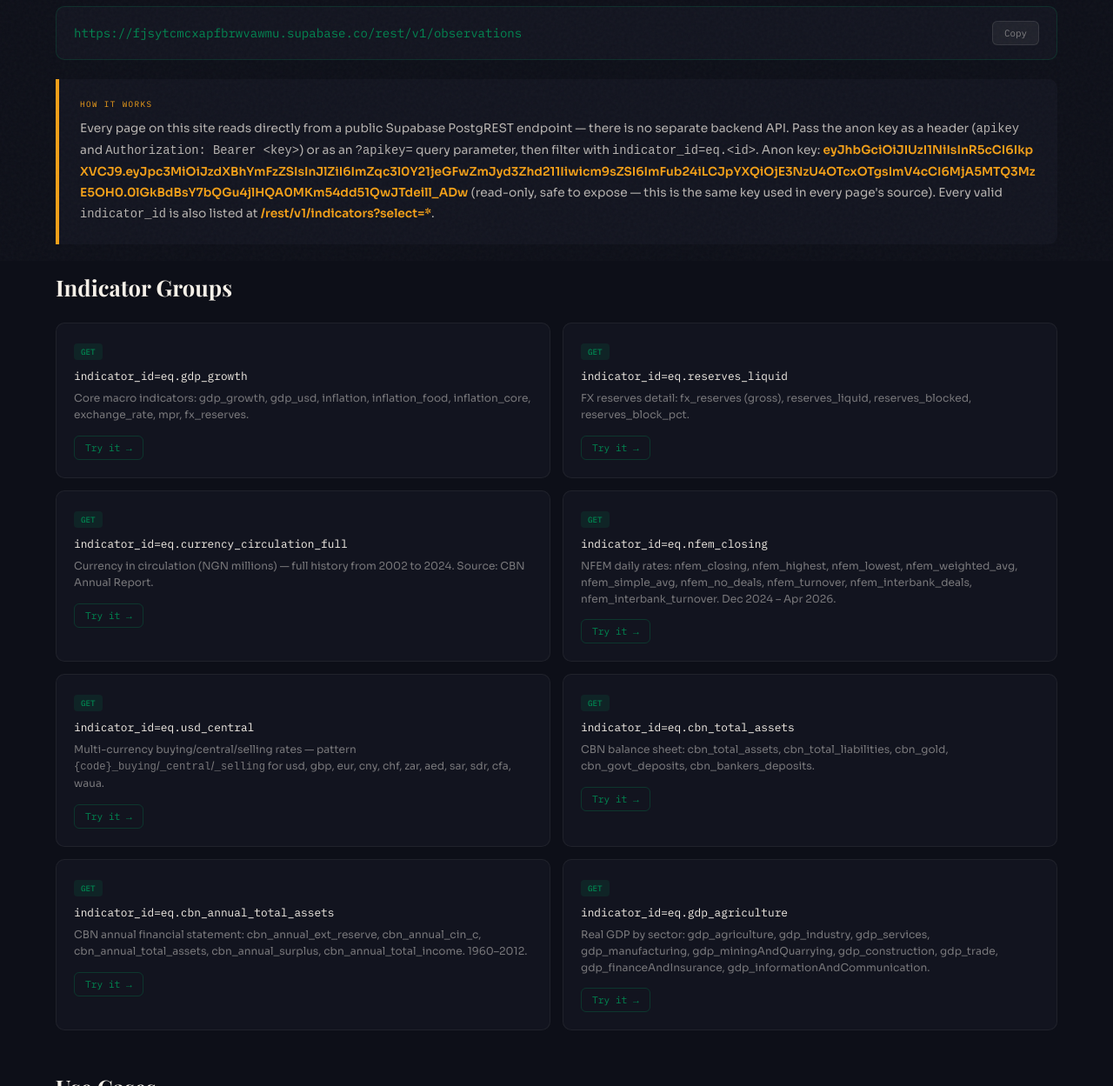
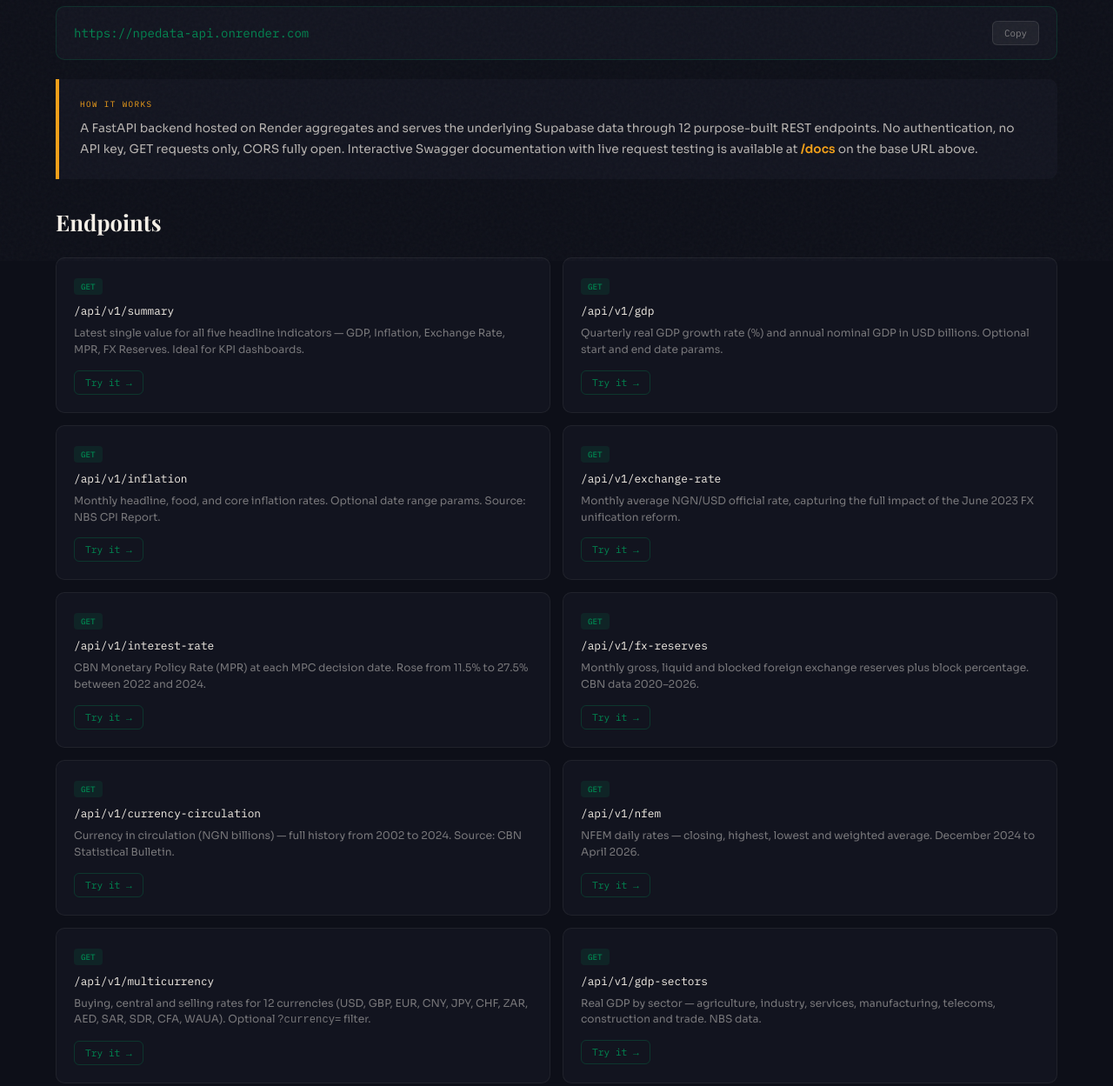
Before and after one commit to ANTD-CR7/nigerian-dashboard, a plain HTML site: page project/frontend/api_docs.html in a window 1280 px wide. Shown: the part 500-1749 px from the top of the page at 87% size. Drawn offline with nearby package versions, Linux system fonts and the light colour scheme; a web font is replaced by a local one.

Commit message:
Point API docs at live npedata-api.onrender.com backend with all 12 endpoints

```diff
--- a/project/frontend/api_docs.html
+++ b/project/frontend/api_docs.html
@@ -38,25 +38,29 @@
 <div class="page-content"><div class="container">
 
   <div class="api-url-box reveal">
-    <span>https://fjsytcmcxapfbrwvawmu.supabase.co/rest/v1/observations</span>
-    <button class="btn-copy" data-copy="https://fjsytcmcxapfbrwvawmu.supabase.co/rest/v1/observations">Copy</button>
+    <span>https://npedata-api.onrender.com</span>
+    <button class="btn-copy" data-copy="https://npedata-api.onrender.com">Copy</button>
   </div>
 
   <div class="insight-card reveal" style="margin-bottom:32px;">
     <div class="insight-label">How It Works</div>
-    <p>Every page on this site reads directly from a public Supabase PostgREST endpoint — there is no separate backend API. Pass the anon key as a header (<code>apikey</code> and <code>Authorization: Bearer &lt;key&gt;</code>) or as an <code>?apikey=</code> query parameter, then filter with <code>indicator_id=eq.&lt;id&gt;</code>. Anon key: <strong style="color:var(--gold);word-break:break-all;">eyJhbGciOiJIUzI1NiIsInR5cCI6IkpXVCJ9.eyJpc3MiOiJzdXBhYmFzZSIsInJlZiI6ImZqc3l0Y21jeGFwZmJyd3Zhd211Iiwicm9sZSI6ImFub24iLCJpYXQiOjE3NzU4OTcxOTgsImV4cCI6MjA5MTQ3MzE5OH0.0lGkBdBsY7bQGu4jlHQA0MKm54dd51QwJTdeill_ADw</strong> (read-only, safe to expose — this is the same key used in every page's source). Every valid <code>indicator_id</code> is also listed at <strong style="color:var(--gold);">/rest/v1/indicators?select=*</strong>.</p>
+    <p>A FastAPI backend hosted on Render aggregates and serves the underlying Supabase data through 12 purpose-built REST endpoints. No authentication, no API key, GET requests only, CORS fully open. Interactive Swagger documentation with live request testing is available at <strong style="color:var(--gold);">/docs</strong> on the base URL above.</p>
   </div>
 
-  <h2 style="font-family:var(--font-display);font-size:1.6rem;color:var(--white);margin-bottom:24px;" class="reveal">Indicator Groups</h2>
+  <h2 style="font-family:var(--font-display);font-size:1.6rem;color:var(--white);margin-bottom:24px;" class="reveal">Endpoints</h2>
   <div class="endpoints-grid">
-    <div class="endpoint-card reveal"><div class="ep-badge">GET</div><div class="ep-path">indicator_id=eq.gdp_growth</div><p class="ep-desc">Core macro indicators: gdp_growth, gdp_usd, inflation, inflation_food, inflation_core, exchange_rate, mpr, fx_reserves.</p><a href="https://fjsytcmcxapfbrwvawmu.supabase.co/rest/v1/observations?indicator_id=eq.gdp_growth&order=obs_date.asc&apikey=eyJhbGciOiJIUzI1NiIsInR5cCI6IkpXVCJ9.eyJpc3MiOiJzdXBhYmFzZSIsInJlZiI6ImZqc3l0Y21jeGFwZmJyd3Zhd211Iiwicm9sZSI6ImFub24iLCJpYXQiOjE3NzU4OTcxOTgsImV4cCI6MjA5MTQ3MzE5OH0.0lGkBdBsY7bQGu4jlHQA0MKm54dd51QwJTdeill_ADw" target="_blank" class="btn-try">Try it →</a></div>
-    <div class="endpoint-card reveal"><div class="ep-badge">GET</div><div class="ep-path">indicator_id=eq.reserves_liquid</div><p class="ep-desc">FX reserves detail: fx_reserves (gross), reserves_liquid, reserves_blocked, reserves_block_pct.</p><a href="https://fjsytcmcxapfbrwvawmu.supabase.co/rest/v1/observations?indicator_id=eq.reserves_liquid&order=obs_date.asc&apikey=eyJhbGciOiJIUzI1NiIsInR5cCI6IkpXVCJ9.eyJpc3MiOiJzdXBhYmFzZSIsInJlZiI6ImZqc3l0Y21jeGFwZmJyd3Zhd211Iiwicm9sZSI6ImFub24iLCJpYXQiOjE3NzU4OTcxOTgsImV4cCI6MjA5MTQ3MzE5OH0.0lGkBdBsY7bQGu4jlHQA0MKm54dd51QwJTdeill_ADw" target="_blank" class="btn-try">Try it →</a></div>
-    <div class="endpoint-card reveal"><div class="ep-badge">GET</div><div class="ep-path">indicator_id=eq.currency_circulation_full</div><p class="ep-desc">Currency in circulation (NGN millions) — full history from 2002 to 2024. Source: CBN Annual Report.</p><a href="https://fjsytcmcxapfbrwvawmu.supabase.co/rest/v1/observations?indicator_id=eq.currency_circulation_full&order=obs_date.asc&apikey=eyJhbGciOiJIUzI1NiIsInR5cCI6IkpXVCJ9.eyJpc3MiOiJzdXBhYmFzZSIsInJlZiI6ImZqc3l0Y21jeGFwZmJyd3Zhd211Iiwicm9sZSI6ImFub24iLCJpYXQiOjE3NzU4OTcxOTgsImV4cCI6MjA5MTQ3MzE5OH0.0lGkBdBsY7bQGu4jlHQA0MKm54dd51QwJTdeill_ADw" target="_blank" class="btn-try">Try it →</a></div>
-    <div class="endpoint-card reveal"><div class="ep-badge">GET</div><div class="ep-path">indicator_id=eq.nfem_closing</div><p class="ep-desc">NFEM daily rates: nfem_closing, nfem_highest, nfem_lowest, nfem_weighted_avg, nfem_simple_avg, nfem_no_deals, nfem_turnover, nfem_interbank_deals, nfem_interbank_turnover. Dec 2024 – Apr 2026.</p><a href="https://fjsytcmcxapfbrwvawmu.supabase.co/rest/v1/observations?indicator_id=eq.nfem_closing&order=obs_date.asc&apikey=eyJhbGciOiJIUzI1NiIsInR5cCI6IkpXVCJ9.eyJpc3MiOiJzdXBhYmFzZSIsInJlZiI6ImZqc3l0Y21jeGFwZmJyd3Zhd211Iiwicm9sZSI6ImFub24iLCJpYXQiOjE3NzU4OTcxOTgsImV4cCI6MjA5MTQ3MzE5OH0.0lGkBdBsY7bQGu4jlHQA0MKm54dd51QwJTdeill_ADw" target="_blank" class="btn-try">Try it →</a></div>
-    <div class="endpoint-card reveal"><div class="ep-badge">GET</div><div class="ep-path">indicator_id=eq.usd_central</div><p class="ep-desc">Multi-currency buying/central/selling rates — pattern <code>{code}_buying</code>/<code>_central</code>/<code>_selling</code> for usd, gbp, eur, cny, chf, zar, aed, sar, sdr, cfa, waua.</p><a href="https://fjsytcmcxapfbrwvawmu.supabase.co/rest/v1/observations?indicator_id=eq.usd_central&order=obs_date.asc&apikey=eyJhbGciOiJIUzI1NiIsInR5cCI6IkpXVCJ9.eyJpc3MiOiJzdXBhYmFzZSIsInJlZiI6ImZqc3l0Y21jeGFwZmJyd3Zhd211Iiwicm9sZSI6ImFub24iLCJpYXQiOjE3NzU4OTcxOTgsImV4cCI6MjA5MTQ3MzE5OH0.0lGkBdBsY7bQGu4jlHQA0MKm54dd51QwJTdeill_ADw" target="_blank" class="btn-try">Try it →</a></div>
-    <div class="endpoint-card reveal"><div class="ep-badge">GET</div><div class="ep-path">indicator_id=eq.cbn_total_assets</div><p class="ep-desc">CBN balance sheet: cbn_total_assets, cbn_total_liabilities, cbn_gold, cbn_govt_deposits, cbn_bankers_deposits.</p><a href="https://fjsytcmcxapfbrwvawmu.supabase.co/rest/v1/observations?indicator_id=eq.cbn_total_assets&order=obs_date.asc&apikey=eyJhbGciOiJIUzI1NiIsInR5cCI6IkpXVCJ9.eyJpc3MiOiJzdXBhYmFzZSIsInJlZiI6ImZqc3l0Y21jeGFwZmJyd3Zhd211Iiwicm9sZSI6ImFub24iLCJpYXQiOjE3NzU4OTcxOTgsImV4cCI6MjA5MTQ3MzE5OH0.0lGkBdBsY7bQGu4jlHQA0MKm54dd51QwJTdeill_ADw" target="_blank" class="btn-try">Try it →</a></div>
-    <div class="endpoint-card reveal"><div class="ep-badge">GET</div><div class="ep-path">indicator_id=eq.cbn_annual_total_assets</div><p class="ep-desc">CBN annual financial statement: cbn_annual_ext_reserve, cbn_annual_cin_c, cbn_annual_total_assets, cbn_annual_surplus, cbn_annual_total_income. 1960–2012.</p><a href="https://fjsytcmcxapfbrwvawmu.supabase.co/rest/v1/observations?indicator_id=eq.cbn_annual_total_assets&order=obs_date.asc&apikey=eyJhbGciOiJIUzI1NiIsInR5cCI6IkpXVCJ9.eyJpc3MiOiJzdXBhYmFzZSIsInJlZiI6ImZqc3l0Y21jeGFwZmJyd3Zhd211Iiwicm9sZSI6ImFub24iLCJpYXQiOjE3NzU4OTcxOTgsImV4cCI6MjA5MTQ3MzE5OH0.0lGkBdBsY7bQGu4jlHQA0MKm54dd51QwJTdeill_ADw" target="_blank" class="btn-try">Try it →</a></div>
-    <div class="endpoint-card reveal"><div class="ep-badge">GET</div><div class="ep-path">indicator_id=eq.gdp_agriculture</div><p class="ep-desc">Real GDP by sector: gdp_agriculture, gdp_industry, gdp_services, gdp_manufacturing, gdp_miningAndQuarrying, gdp_construction, gdp_trade, gdp_financeAndInsurance, gdp_informationAndCommunication.</p><a href="https://fjsytcmcxapfbrwvawmu.supabase.co/rest/v1/observations?indicator_id=eq.gdp_agriculture&order=obs_date.asc&apikey=eyJhbGciOiJIUzI1NiIsInR5cCI6IkpXVCJ9.eyJpc3MiOiJzdXBhYmFzZSIsInJlZiI6ImZqc3l0Y21jeGFwZmJyd3Zhd211Iiwicm9sZSI6ImFub24iLCJpYXQiOjE3NzU4OTcxOTgsImV4cCI6MjA5MTQ3MzE5OH0.0lGkBdBsY7bQGu4jlHQA0MKm54dd51QwJTdeill_ADw" target="_blank" class="btn-try">Try it →</a></div>
+    <div class="endpoint-card reveal"><div class="ep-badge">GET</div><div class="ep-path">/api/v1/summary</div><p class="ep-desc">Latest single value for all five headline indicators — GDP, Inflation, Exchange Rate, MPR, FX Reserves. Ideal for KPI dashboards.</p><a href="https://npedata-api.onrender.com/api/v1/summary" target="_blank" class="btn-try">Try it →</a></div>
+    <div class="endpoint-card reveal"><div class="ep-badge">GET</div><div class="ep-path">/api/v1/gdp</div><p class="ep-desc">Quarterly real GDP growth rate (%) and annual nominal GDP in USD billions. Optional start and end date params.</p><a href="https://npedata-api.onrender.com/api/v1/gdp" target="_blank" class="btn-try">Try it →</a></div>
+    <div class="endpoint-card reveal"><div class="ep-badge">GET</div><div class="ep-path">/api/v1/inflation</div><p class="ep-desc">Monthly headline, food, and core inflation rates. Optional date range params. Source: NBS CPI Report.</p><a href="https://npedata-api.onrender.com/api/v1/inflation" target="_blank" class="btn-try">Try it →</a></div>
+    <div class="endpoint-card reveal"><div class="ep-badge">GET</div><div class="ep-path">/api/v1/exchange-rate</div><p class="ep-desc">Monthly average NGN/USD official rate, capturing the full impact of the June 2023 FX unification reform.</p><a href="https://npedata-api.onrender.com/api/v1/exchange-rate" target="_blank" class="btn-try">Try it →</a></div>
+    <div class="endpoint-card reveal"><div class="ep-badge">GET</div><div class="ep-path">/api/v1/interest-rate</div><p class="ep-desc">CBN Monetary Policy Rate (MPR) at each MPC decision date. Rose from 11.5% to 27.5% between 2022 and 2024.</p><a href="https://npedata-api.onrender.com/api/v1/interest-rate" target="_blank" class="btn-try">Try it →</a></div>
+    <div class="endpoint-card reveal"><div class="ep-badge">GET</div><div class="ep-path">/api/v1/fx-reserves</div><p class="ep-desc">Monthly gross, liquid and blocked foreign exchange reserves plus block percentage. CBN data 2020–2026.</p><a href="https://npedata-api.onrender.com/api/v1/fx-reserves" target="_blank" class="btn-try">Try it →</a></div>
+    <div class="endpoint-card reveal"><div class="ep-badge">GET</div><div class="ep-path">/api/v1/currency-circulation</div><p class="ep-desc">Currency in circulation (NGN billions) — full history from 2002 to 2024. Source: CBN Statistical Bulletin.</p><a href="https://npedata-api.onrender.com/api/v1/currency-circulation" target="_blank" class="btn-try">Try it →</a></div>
+    <div class="endpoint-card reveal"><div class="ep-badge">GET</div><div class="ep-path">/api/v1/nfem</div><p class="ep-desc">NFEM daily rates — closing, highest, lowest and weighted average. December 2024 to April 2026.</p><a href="https://npedata-api.onrender.com/api/v1/nfem" target="_blank" class="btn-try">Try it →</a></div>
+    <div class="endpoint-card reveal"><div class="ep-badge">GET</div><div class="ep-path">/api/v1/multicurrency</div><p class="ep-desc">Buying, central and selling rates for 12 currencies (USD, GBP, EUR, CNY, JPY, CHF, ZAR, AED, SAR, SDR, CFA, WAUA). Optional <code>?currency=</code> filter.</p><a href="https://npedata-api.onrender.com/api/v1/multicurrency" target="_blank" class="btn-try">Try it →</a></div>
+    <div class="endpoint-card reveal"><div class="ep-badge">GET</div><div class="ep-path">/api/v1/gdp-sectors</div><p class="ep-desc">Real GDP by sector — agriculture, industry, services, manufacturing, telecoms, construction and trade. NBS data.</p><a href="https://npedata-api.onrender.com/api/v1/gdp-sectors" target="_blank" class="btn-try">Try it →</a></div>
+    <div class="endpoint-card reveal"><div class="ep-badge">GET</div><div class="ep-path">/api/v1/cbn-balance-sheet</div><p class="ep-desc">CBN balance sheet — total assets, liabilities, gold and currency issued. 2005 to 2023.</p><a href="https://npedata-api.onrender.com/api/v1/cbn-balance-sheet" target="_blank" class="btn-try">Try it →</a></div>
+    <div class="endpoint-card reveal"><div class="ep-badge">GET</div><div class="ep-path">/api/v1/analytics</div><p class="ep-desc">Pearson correlation between inflation and exchange rate, confirming the June 2023 FX reform as the primary driver of the 2023–2024 inflation surge.</p><a href="https://npedata-api.onrender.com/api/v1/analytics" target="_blank" class="btn-try">Try it →</a></div>
   </div>
 
   <h2 style="font-family:var(--font-display);font-size:1.6rem;color:var(--white);margin:48px 0 24px;" class="reveal">Use Cases</h2>
```
